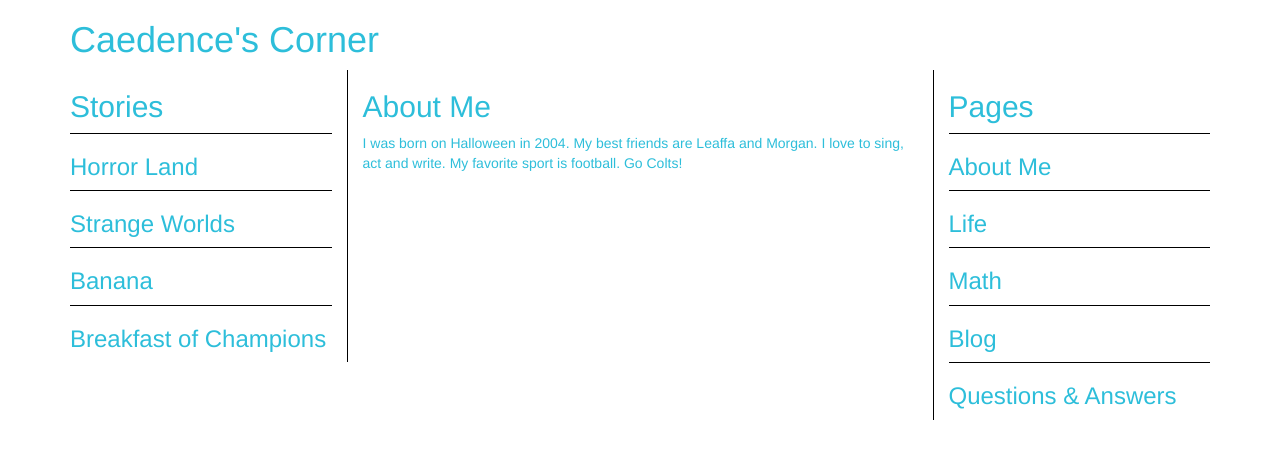
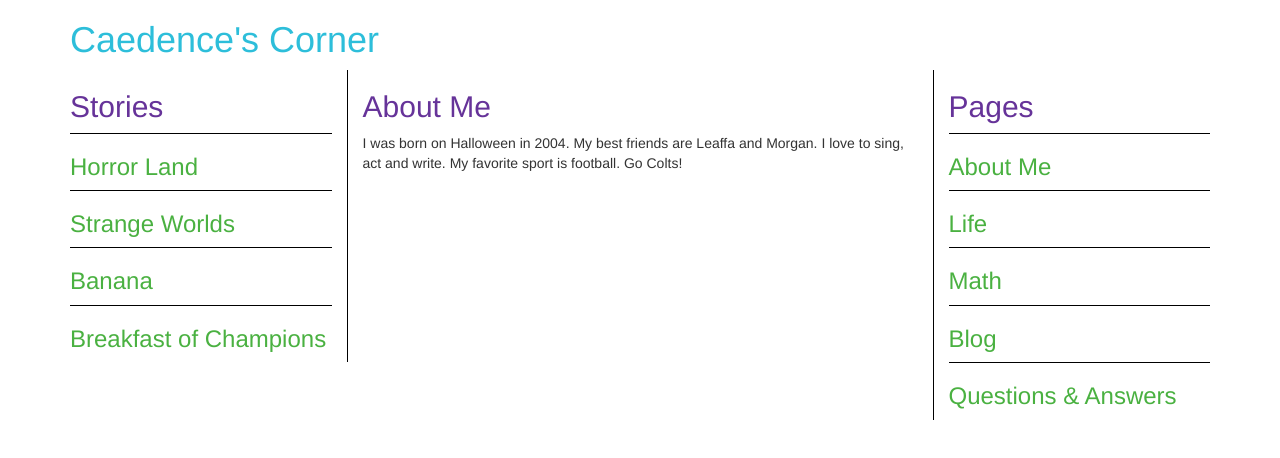
Before and after one commit to unixmonkey/caedence.net-2015, a plain HTML site: page index.html in a window 1280 px wide. Drawn offline with nearby package versions, Linux system fonts and the light colour scheme.

Commit message:
Update styles

```diff
--- a/styles.css
+++ b/styles.css
@@ -1,5 +1,13 @@
-body {
+header {
   color: #2DBEDA;
+}
+
+h2 {
+  color: rebeccapurple;
+}
+
+h3 {
+  color: #4AB141;
 }
 
 article {
```
